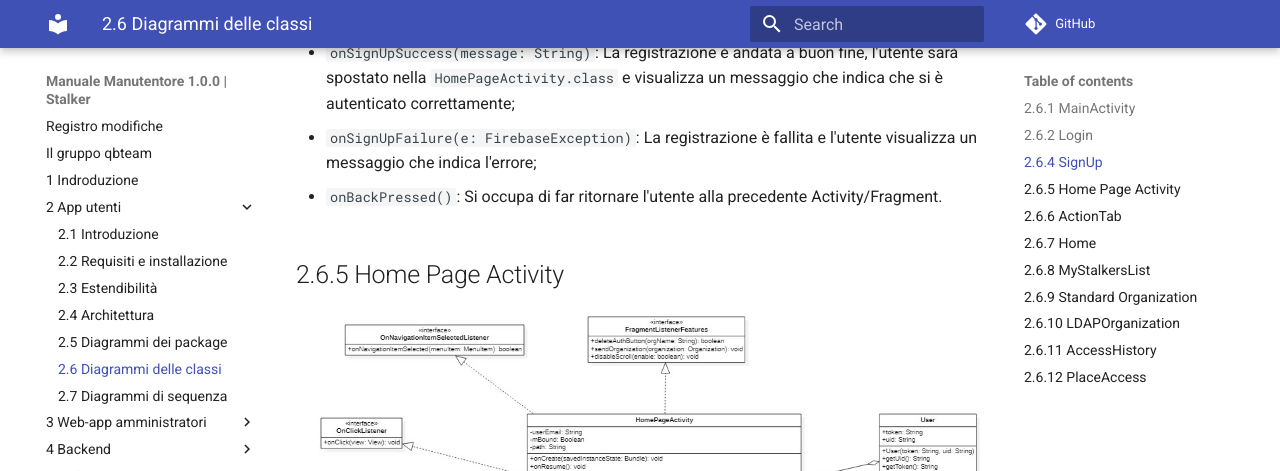
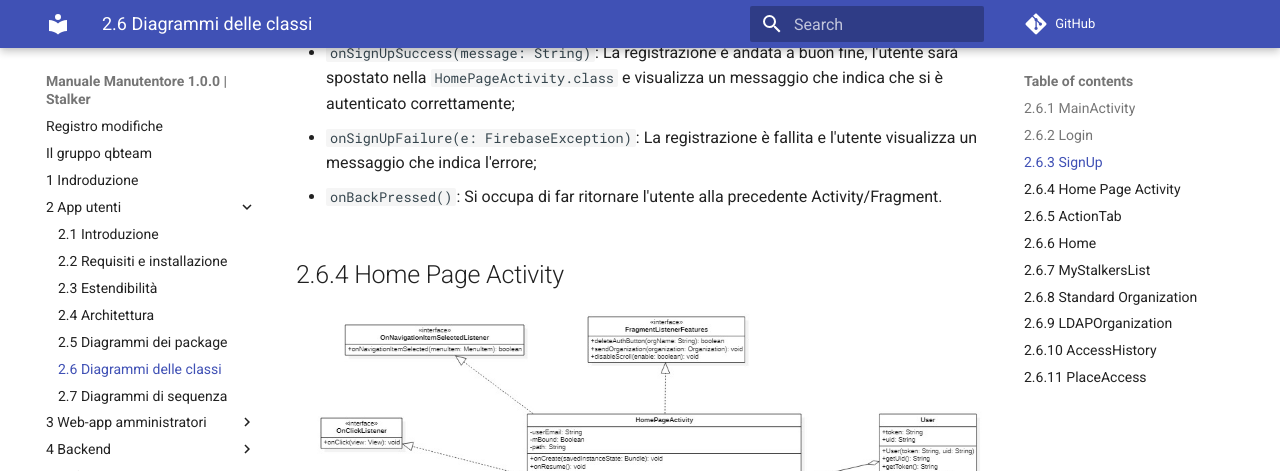
Before and after one commit to qb-team/Stalker-ManualeManutentore, an MkDocs documentation site: the page built from docs/app/classi.md, in a window 1280 px wide and 900 px high, scrolled down 2638 px. Shown: the top 471 px of the window. Built offline with MkDocs 1.6.1 and Material for MkDocs 9.7.7, drawn with Linux system fonts in a browser that asks for light colours; comment, search, counter and statistics services are not loaded; some of the changed text lies outside the part shown.

Commit message:
Aggiustata sezione §2.6

```diff
--- a/docs/app/classi.md
+++ b/docs/app/classi.md
@@ -58,7 +58,7 @@ La classe `LoginFragment` utilizza le librerie di Firebase per consentire all'ut
 
 -   `onSendEmailSuccess() `: Metodo che avvisa l'utente tramite Toast che arriverà una mail per poter resettare la password.
 
-## 2.6.4 SignUp
+## 2.6.3 SignUp
 <div align="center">
 ![!SignUpFragment](../Immagini/App/Classi/SignUpFragment.jpg "Diagramma della classe SignUp")
 <figcaption align="center"> <em> Diagramma della classe SignUp </em> </figcaption>
@@ -94,7 +94,7 @@ La classe `SignUpFragment` offre i seguenti metodi:
 -   `onBackPressed()`: Si occupa di far ritornare l'utente alla precedente Activity/Fragment.
 
 
-## 2.6.5 Home Page Activity
+## 2.6.4 Home Page Activity
 ![!HomePageActivity](../Immagini/App/Classi/HomePageActivity.jpg "Diagramma della classe Home Page Activity")
 <div><figcaption align="center"> <em> Diagramma della classe Home Page Activity</em> </figcaption>
 </div>
@@ -353,7 +353,7 @@ La classe `AccessHistoryFragment` offre i seguenti metodi:
 
 -  `dateCreasingOrder(list: List<OrganizationAccess>)`: Ordina per data crescente gli elementi della lista degli accessi.
 
-## 2.6.12 PlaceAccess
+## 2.6.11 PlaceAccess
 <div align="center">
 ![!PlaceAccessFragment](../Immagini/App/Classi/PlaceAccessFragment.jpg "Diagramma della classe Place Access")
 <figcaption align="center"> <em> Diagramma della classe Place Access</em> </figcaption>
```
Also changed, not shown: other parts of docs/app/classi.md (+6 -6 lines).
